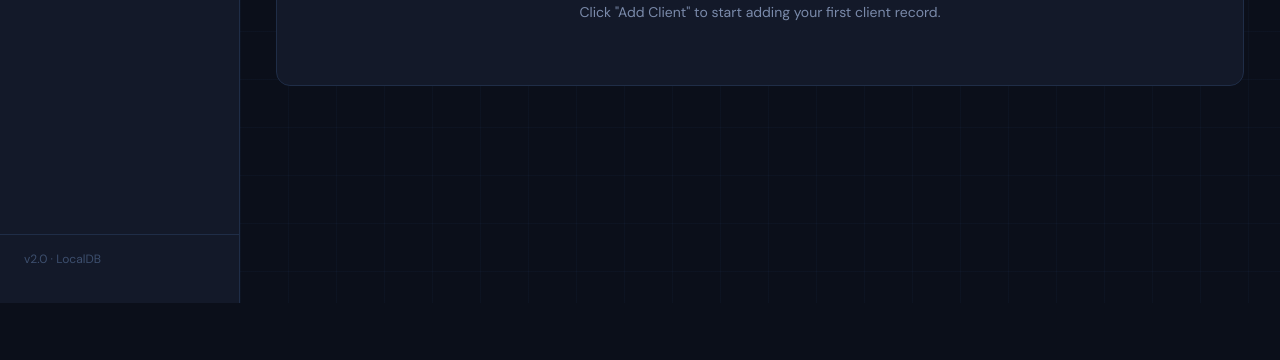
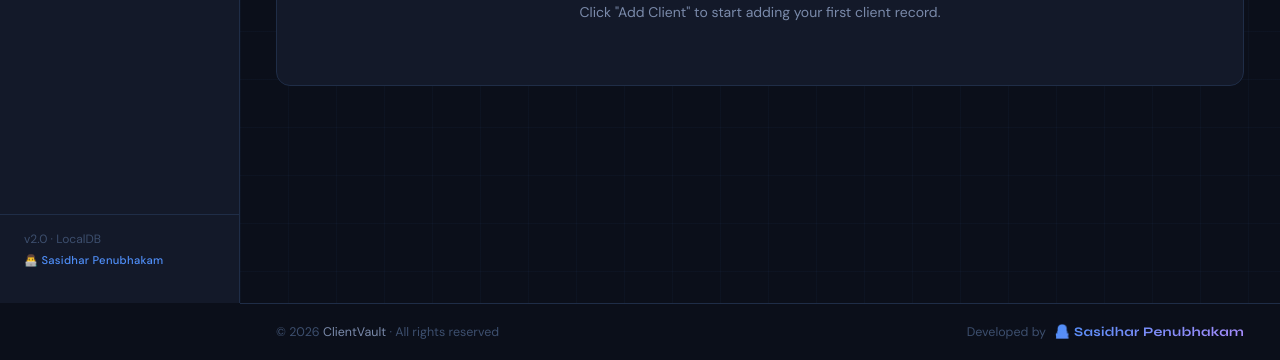
Before and after one commit to sasidharpenubhakam/client, a website: page index.html in a window 1280 px wide. Shown: the part 497-857 px from the top of the page. Before the commit the page ends 800 px from the top, so only its background shows below. Drawn offline with Linux system fonts and the light colour scheme.

Commit message:
Update index.html

```diff
--- a/index.html
+++ b/index.html
@@ -70,6 +70,7 @@
         .nav-item.active { background: rgba(79,142,247,0.15); color: var(--accent); font-weight: 500; }
         .nav-item .icon { font-size: 1.1rem; width: 20px; text-align: center; }
         .sidebar-footer { padding: 16px 24px; border-top: 1px solid var(--border); font-size: 0.75rem; color: var(--text3); }
+        .sidebar-footer .dev-name { font-size: 0.7rem; color: var(--accent); margin-top: 6px; font-weight: 500; letter-spacing: 0.3px; }
 
         /* ── MAIN ── */
         .main { margin-left: 240px; padding: 32px 36px; position: relative; z-index: 1; min-height: 100vh; }
@@ -380,7 +381,10 @@
         <div class="nav-item"><span class="icon">📁</span><span>Export</span></div>
         <div class="nav-item"><span class="icon">⚙️</span><span>Settings</span></div>
     </div>
-    <div class="sidebar-footer">v2.0 · LocalDB</div>
+    <div class="sidebar-footer">
+        v2.0 · LocalDB
+        <div class="dev-name">👨‍💻 Sasidhar Penubhakam</div>
+    </div>
 </nav>
 
 <!-- MAIN -->
@@ -1107,5 +1111,33 @@ ${(c.secName || c.secMobile) ? `
     function formatDate(iso) { return new Date(iso).toLocaleDateString('en-IN',{day:'2-digit',month:'short',year:'numeric'}); }
     function formatDOB(dob) { if(!dob) return '—'; const [y,m,d]=dob.split('-'); return `${d}/${m}/${y}`; }
 </script>
+<!-- BOTTOM FOOTER -->
+<footer style="
+    margin-left: 240px;
+    padding: 20px 36px;
+    border-top: 1px solid var(--border);
+    display: flex;
+    align-items: center;
+    justify-content: space-between;
+    font-size: 0.78rem;
+    color: var(--text3);
+    position: relative;
+    z-index: 1;
+">
+    <div>© 2026 <span style="color:var(--text2)">ClientVault</span> · All rights reserved</div>
+    <div style="display:flex;align-items:center;gap:8px;">
+        <span>Developed by</span>
+        <span style="
+            background: linear-gradient(135deg, var(--accent), var(--accent2));
+            -webkit-background-clip: text;
+            -webkit-text-fill-color: transparent;
+            font-family: 'Syne', sans-serif;
+            font-weight: 700;
+            font-size: 0.82rem;
+            letter-spacing: 0.3px;
+        ">👨‍💻 Sasidhar Penubhakam</span>
+    </div>
+</footer>
+
 </body>
 </html>
```
